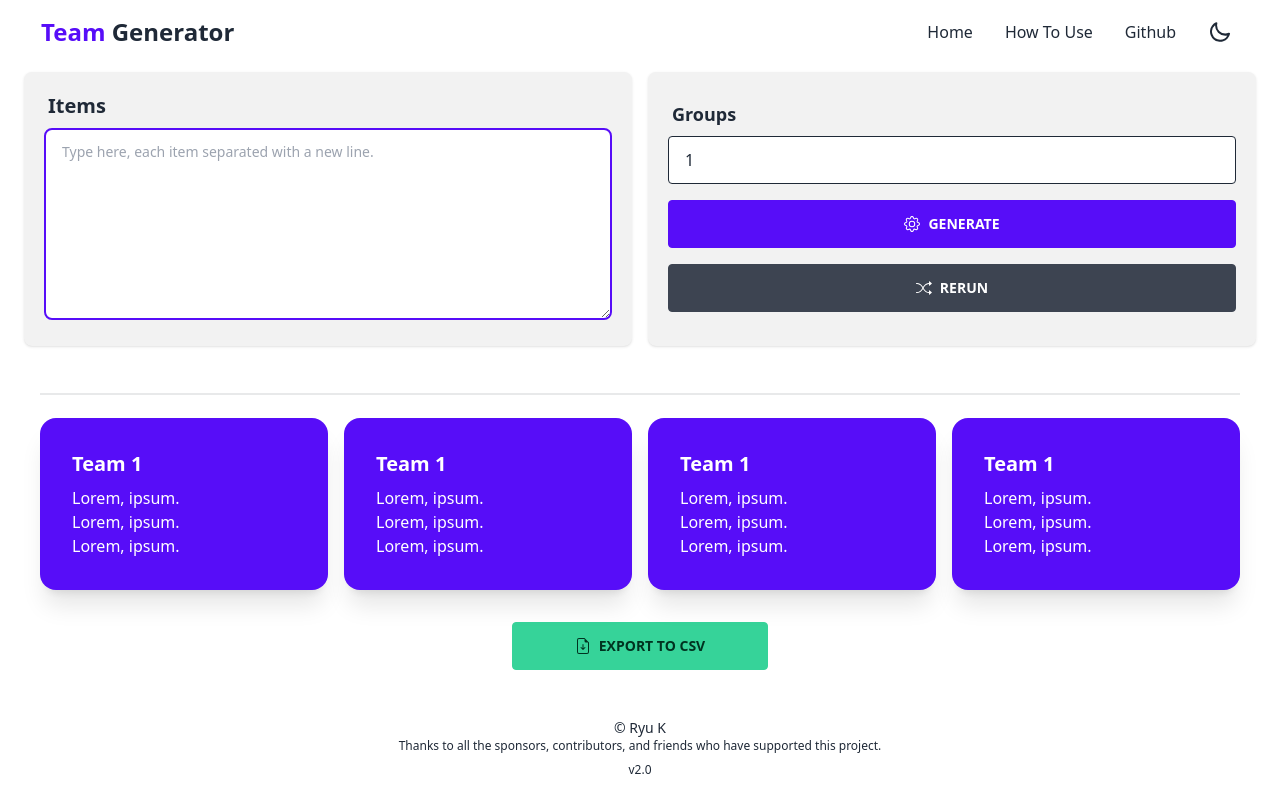
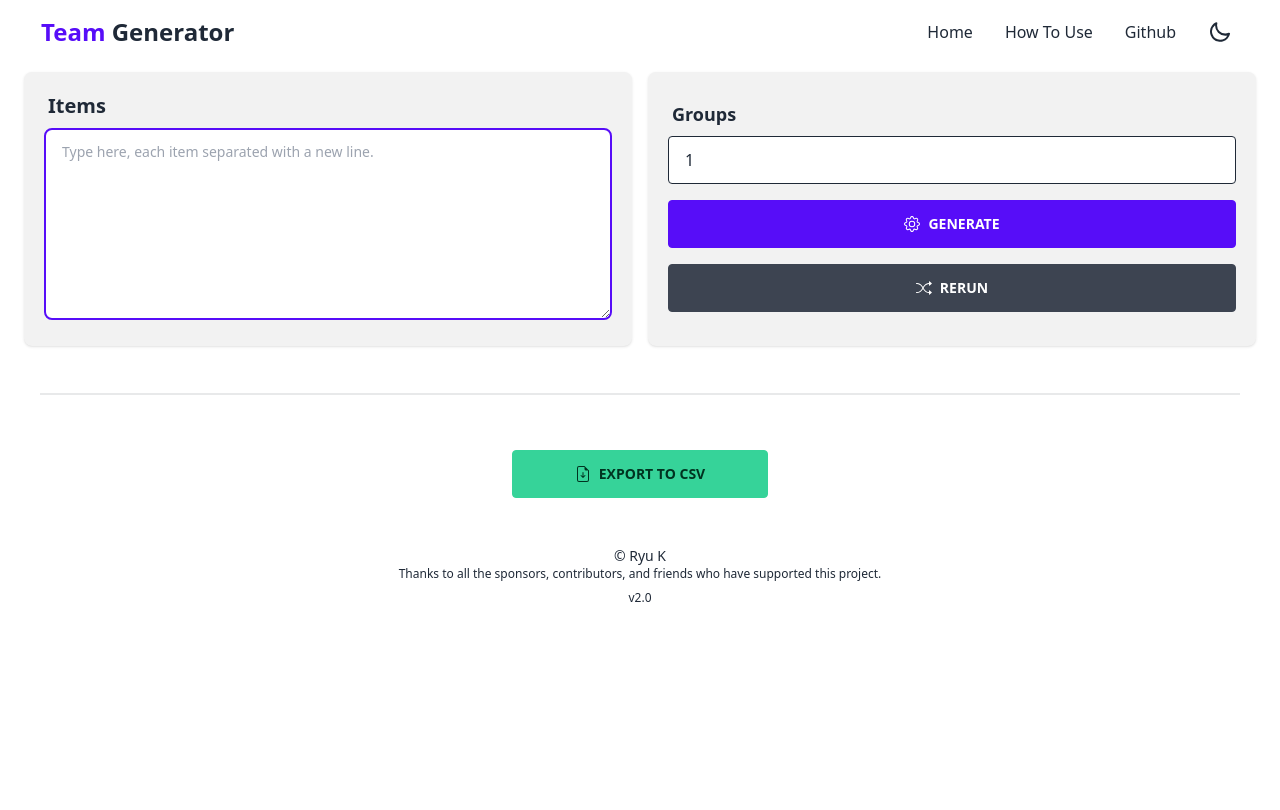
Before and after one commit to ryuuwiz/team-generator, a Next.js app: page / in a window 1280 px wide. Built offline with nearby package versions, Linux system fonts and the light colour scheme.

Commit message:
feat: add dynamic team card

```diff
--- a/components/Team.tsx
+++ b/components/Team.tsx
@@ -1,16 +1,20 @@
-export default function Team() {
+type Props = {
+  team: string[];
+  index: number;
+};
+
+export default function Team({ team, index }: Props) {
+  const teamId = index + 1;
   return (
     <div
       className="card bg-primary text-primary-content shadow-xl"
       data-aos="zoom-in"
-      data-aos-delay="100"
+      data-aos-delay={teamId + "00"}
     >
       <div className="card-body">
-        <h2 className="card-title">Team 1</h2>
+        <h2 className="card-title">Team {teamId}</h2>
         <ul>
-          <li>Lorem, ipsum.</li>
-          <li>Lorem, ipsum.</li>
-          <li>Lorem, ipsum.</li>
+          {team ? team.map((item, index) => <li key={index}>{item}</li>) : ""}
         </ul>
       </div>
     </div>
--- a/pages/index.tsx
+++ b/pages/index.tsx
@@ -3,8 +3,10 @@ import DownloadIcon from "../components/DownloadIcon";
 import Form from "../components/Form";
 import Items from "../components/Items";
 import Team from "../components/Team";
+import { useTeamStore } from "../store/TeamStore";
 
 const Home: NextPage = () => {
+  const teams = useTeamStore((state) => state.teams);
   return (
     <div className="mt-2">
       <div className="grid grid-cols-1 md:grid-cols-2 gap-4 m-2">
@@ -14,11 +16,12 @@ const Home: NextPage = () => {
 
       <section className="p-6 flex justify-center flex-col">
         <div className="divider mt-2 mb-4"></div>
-        <div className="grid grid-cols-1 md:grid-cols-3 lg:grid-cols-4 gap-4 mb-4">
-          <Team />
-          <Team />
-          <Team />
-          <Team />
+        <div className="grid grid-cols-1 md:grid-cols-3 lg:grid-cols-4 gap-4 mb-4 ">
+          {teams
+            ? teams.map((team, index) => (
+                <Team team={team} index={index} key={index} />
+              ))
+            : ""}
         </div>
         <button className="btn btn-wide btn-success mx-auto mt-4 rounded gap-2">
           <DownloadIcon />
```
